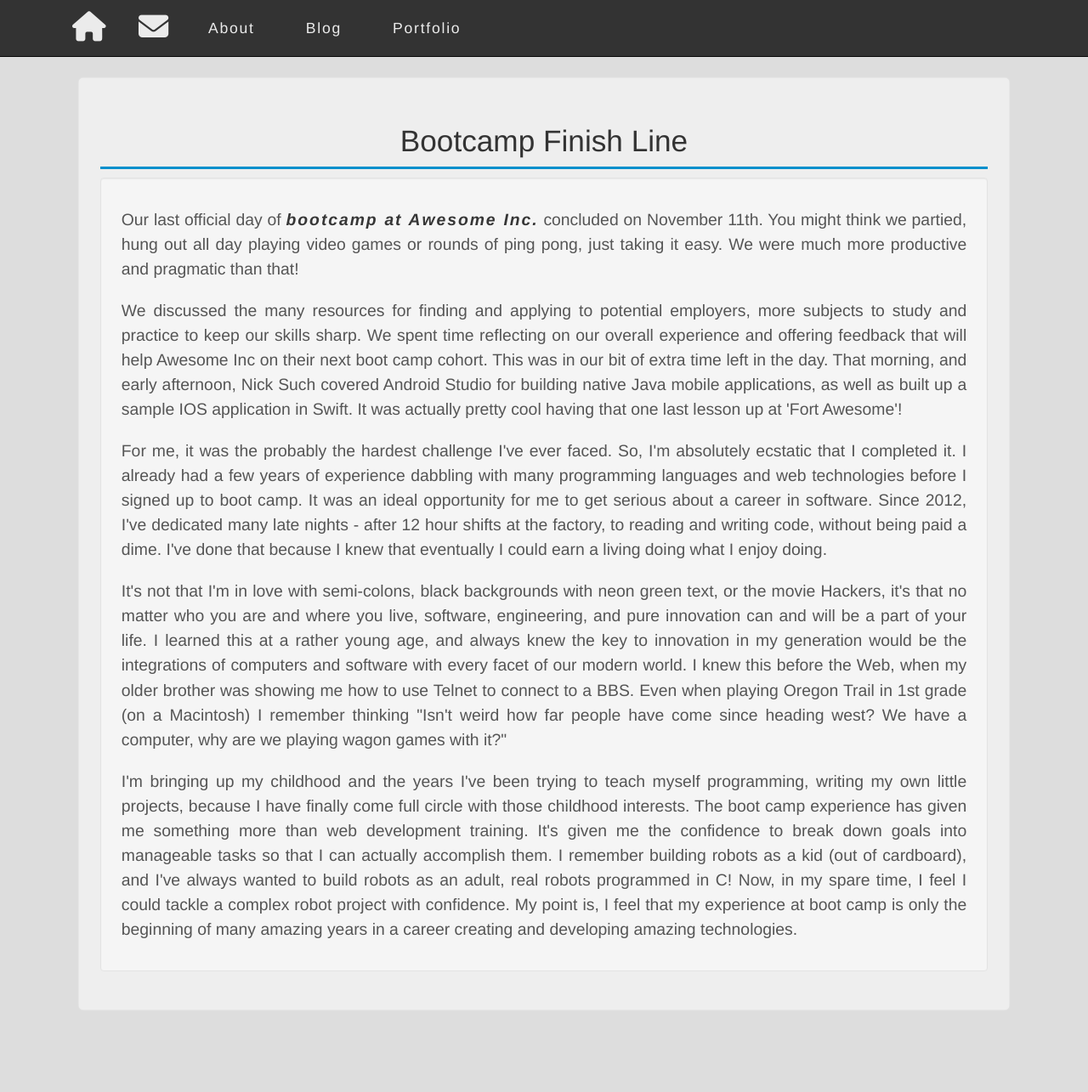
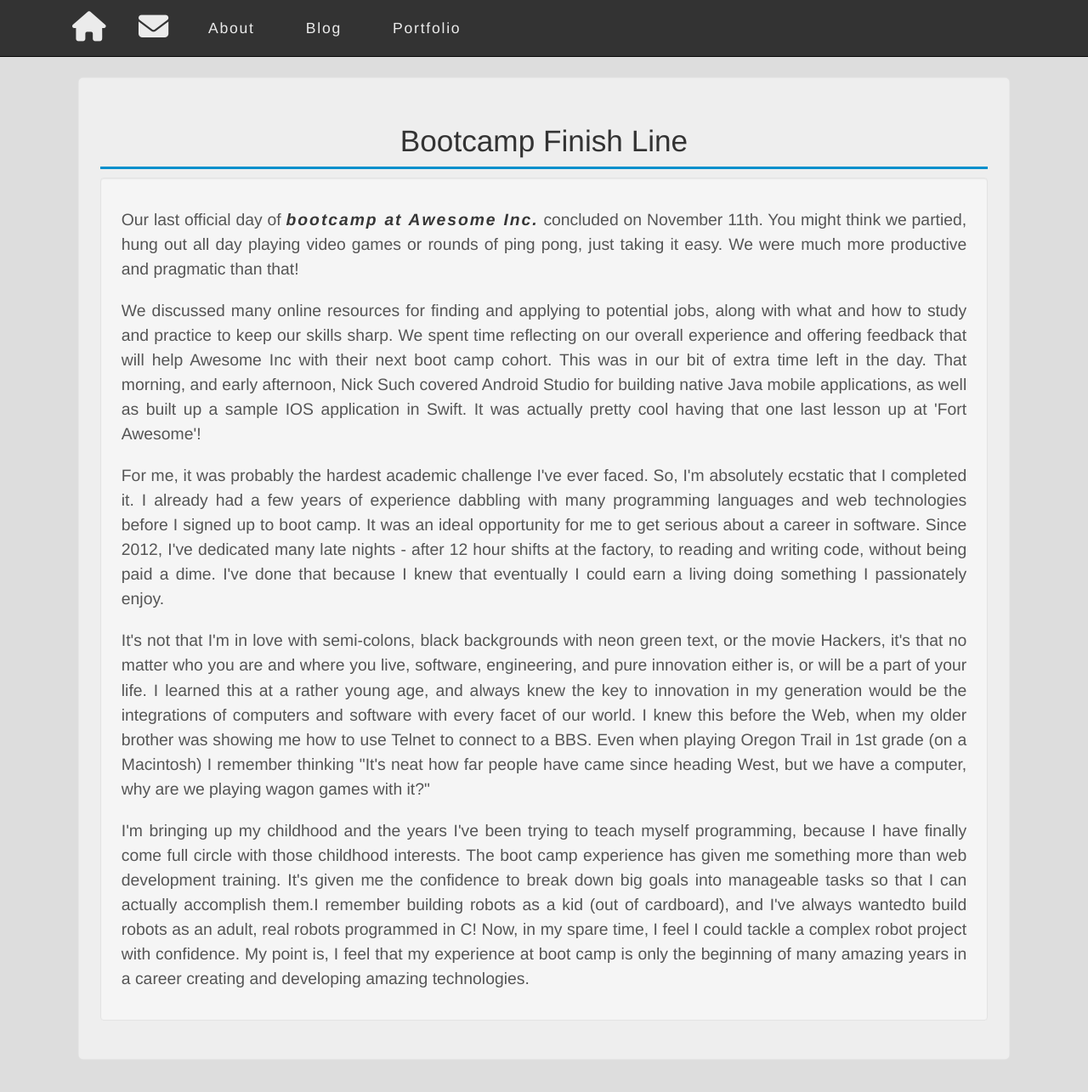
Before and after one commit to bFraley/bFraley.github.io, a Jekyll site: the page built from _posts/2016-11-11-bootcamp-finish.md, in a window 1280 px wide and 1400 px high. Shown: the top 1285 px of the window at 85% size. Built offline with Jekyll 4.4.1, drawn with Linux system fonts in a browser that asks for light colours; nearby versions of some CDN libraries.

Commit message:
edits to bootcamp finish line post

```diff
--- a/_posts/2016-11-11-bootcamp-finish.md
+++ b/_posts/2016-11-11-bootcamp-finish.md
@@ -13,41 +13,40 @@ title: Bootcamp.finish_line.crossed
         or rounds of ping pong, just taking it easy. We were much more productive and pragmatic than
         that!</p>
 
-        <p>We discussed the many resources for finding and applying to potential employers,
-        more subjects to study and practice to keep our skills sharp. We spent time reflecting
-        on our overall experience and offering feedback that will help Awesome Inc on their
-        next boot camp cohort. This was in our bit of extra time left in the day. That morning,
-        and early afternoon, Nick Such covered Android Studio for building native Java mobile
-        applications, as well as built up a sample IOS application in Swift. It was actually
-        pretty cool having that one last lesson up at 'Fort Awesome'!</p>
+        <p>We discussed many online resources for finding and applying to potential jobs,
+        along with what and how to study and practice to keep our skills sharp. We spent time
+        reflecting on our overall experience and offering feedback that will help Awesome Inc
+        with their next boot camp cohort. This was in our bit of extra time left in the day.
+        That morning, and early afternoon, Nick Such covered Android Studio for building native
+        Java mobile applications, as well as built up a sample IOS application in Swift. It was
+        actually pretty cool having that one last lesson up at 'Fort Awesome'!</p>
 
-        <p>For me, it was the probably the hardest challenge I've ever faced. So, I'm
+        <p>For me, it was probably the hardest academic challenge I've ever faced. So, I'm
         absolutely ecstatic that I completed it. I already had a few years of experience
         dabbling with many programming languages and web technologies before I signed up
         to boot camp. It was an ideal opportunity for me to get serious about a career in
         software. Since 2012, I've dedicated many late nights - after 12 hour shifts at the factory,
         to reading and writing code, without being paid a dime. I've done that because I knew that
-        eventually I could earn a living doing what I enjoy doing.</p>
+        eventually I could earn a living doing something I passionately enjoy.</p>
 
         <p>It's not that I'm in love with semi-colons, black backgrounds with neon green text,
         or the movie Hackers, it's that no matter who you are and where you live, software,
-        engineering, and pure innovation can and will be a part of your life. I learned this
+        engineering, and pure innovation either is, or will be a part of your life. I learned this
         at a rather young age, and always knew the key to innovation in my generation would
-        be the integrations of computers and software with every facet of our modern world.
+        be the integrations of computers and software with every facet of our world.
         I knew this before the Web, when my older brother was showing me how to use Telnet
         to connect to a BBS. Even when playing Oregon Trail in 1st grade (on a Macintosh) I
-        remember thinking "Isn't weird how far people have come since heading west? We
+        remember thinking "It's neat how far people have came since heading West, but we
         have a computer, why are we playing wagon games with it?"</p>
 
         <p>I'm bringing up my childhood and the years I've been trying to teach myself
-        programming, writing my own little projects, because I have finally come full
-        circle with those childhood interests. The boot camp experience has given me
-        something more than web development training. It's given me the confidence to
-        break down goals into manageable tasks so that I can actually accomplish them.
-        I remember building robots as a kid (out of cardboard), and I've always wanted
-        to build robots as an adult, real robots programmed in C! Now, in my spare time,
-        I feel I could tackle a complex robot project with confidence. My point is, I
-        feel that my experience at boot camp is only the beginning of many amazing years
+        programming, because I have finally come full circle with those childhood interests.
+        The boot camp experience has given me something more than web development training.
+        It's given me the confidence to break down big goals into manageable tasks so that
+        I can actually accomplish them.I remember building robots as a kid (out of cardboard),
+        and I've always wantedto build robots as an adult, real robots programmed in C!
+        Now, in my spare time, I feel I could tackle a complex robot project with confidence.
+        My point is, I feel that my experience at boot camp is only the beginning of many amazing years
         in a career creating and developing amazing technologies.</p>
     </div>
 
```
